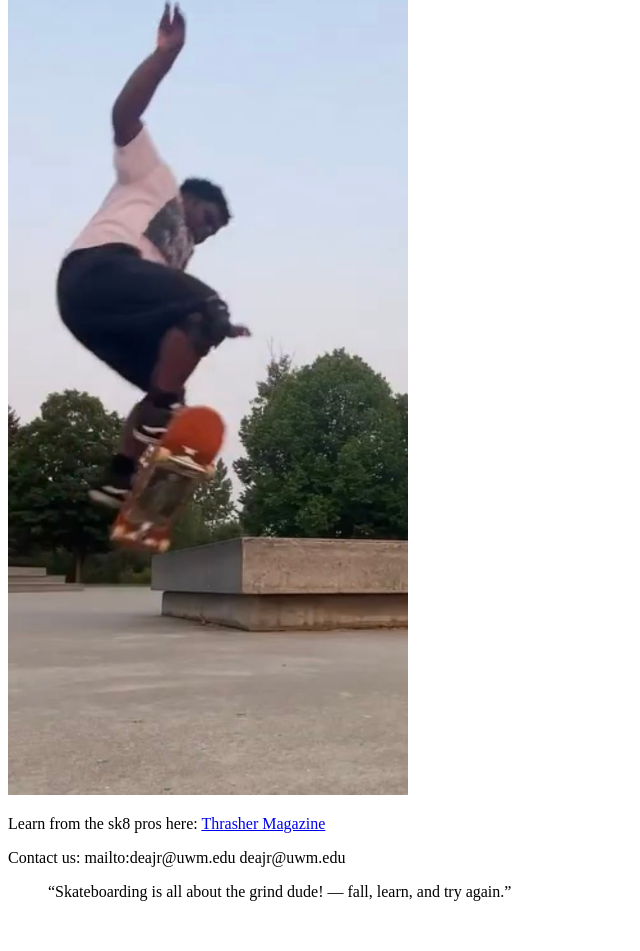
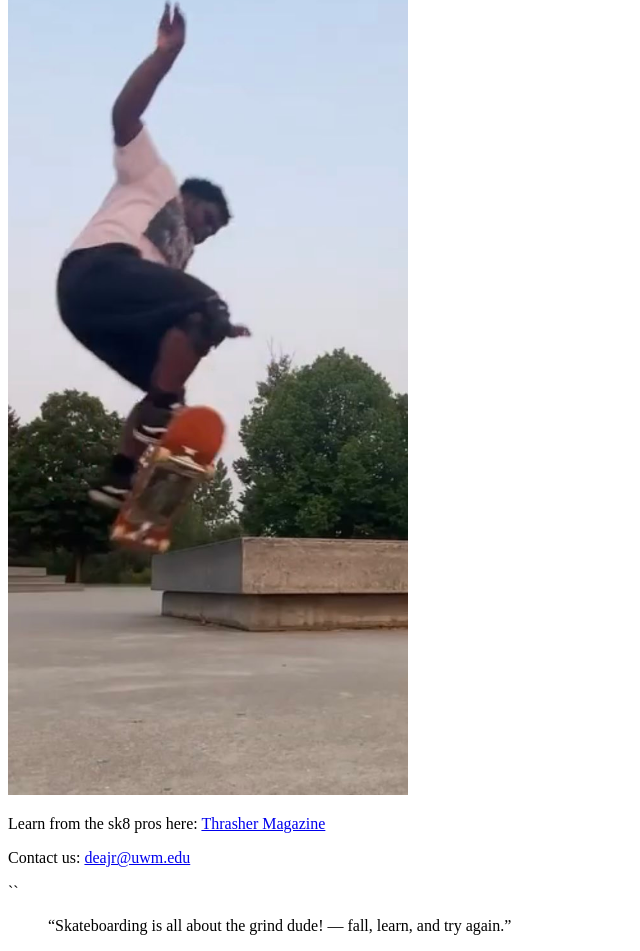
Before and after one commit to deajr01/achirinde-skateshop, a plain HTML site: page index.html in a window 1280 px wide. Shown: the part 427-1378 px from the top of the page, without its empty margins (0-640 px from the left). Before the commit the page ends 1344 px from the top, so only its background shows below. Drawn offline with Linux system fonts and the light colour scheme.

Commit message:
Update index.html

```diff
--- a/index.html
+++ b/index.html
@@ -35,13 +35,11 @@
   </a>
 </p>
 
- <p>
+<p>
   Contact us:
-  mailto:deajr@uwm.edu
-    deajr@uwm.edu
-  </a>
+  <a href="mailto:deajr@uwm.edu">deajr@uwm.edu</a>
 </p>
-
+``
 
   <blockquote>
     “Skateboarding is all about the grind dude! — fall, learn, and try again.”
```
